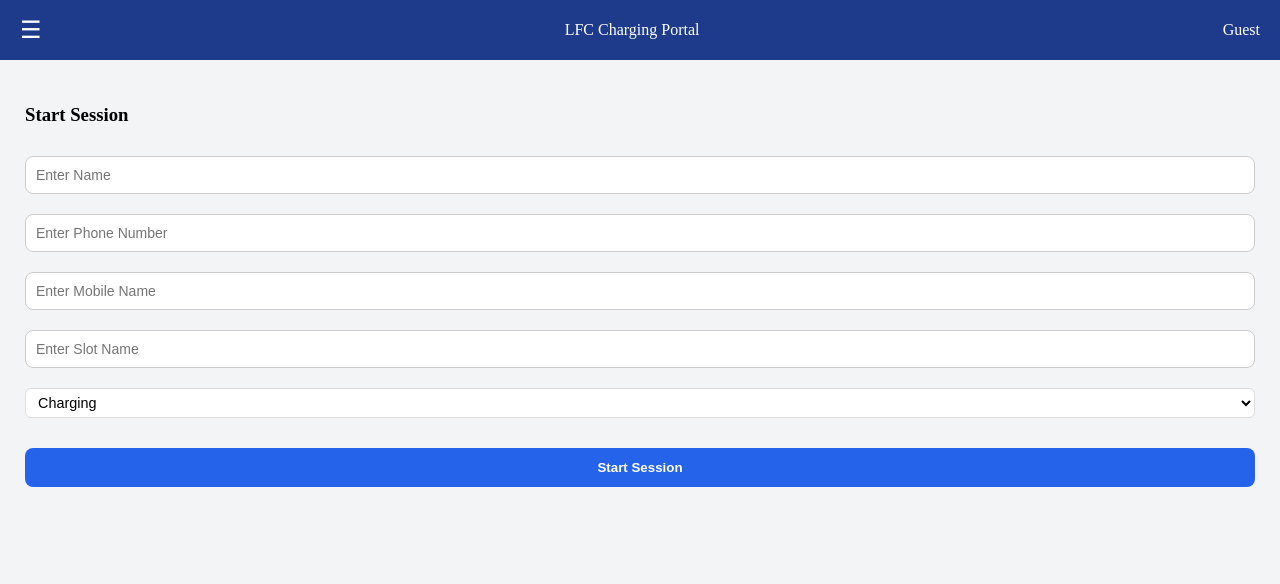
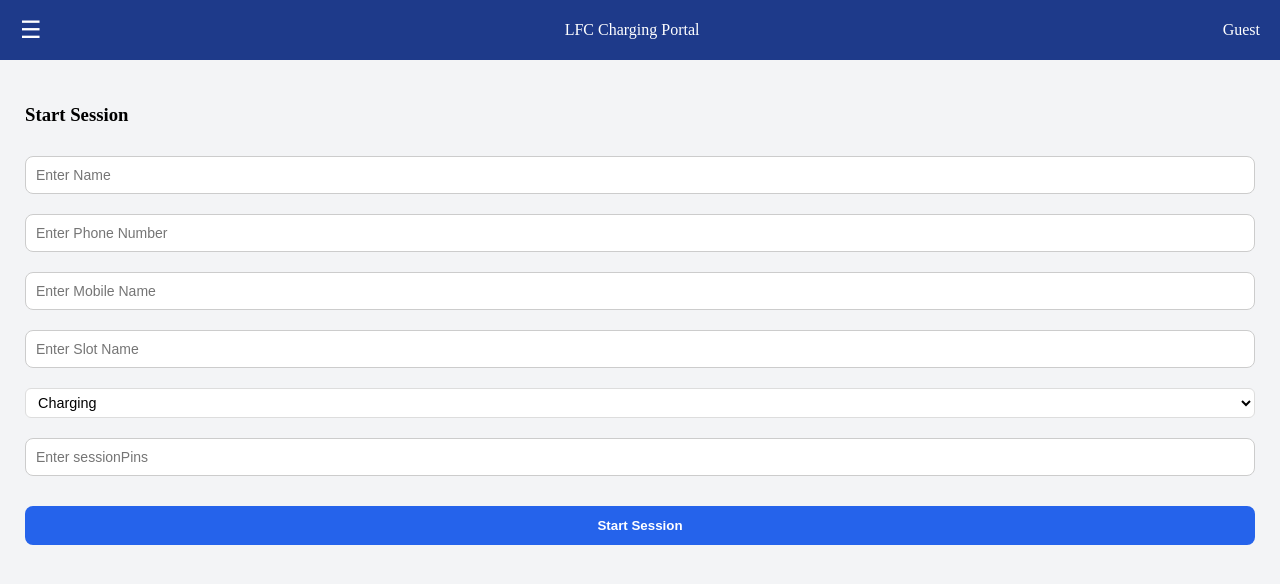
Before and after one commit to Obasolomoni/ChargingPortal, a React app in the folder frontend/: page /create in a window 1280 px wide. Shown: the top 584 px of the page. Built offline with nearby package versions, Linux system fonts and the light colour scheme; the HTML template or start-up script is replaced by a standard one.

Commit message:
Initial Update

```diff
--- a/frontend/src/StartSession/StartSession.jsx
+++ b/frontend/src/StartSession/StartSession.jsx
@@ -13,7 +13,8 @@ function StartSession() {
     userNumber: "",
     slotName: "",
     session: "Charging",
-    Registrar: ""
+    Registrar: "",
+    sessionPins:""
   });
 
   // 🔥 Handle input changes
@@ -51,7 +52,8 @@ function StartSession() {
           mobileName: "",
           userNumber: "",
           slotName: "",
-          session: "Charging"
+          session: "Charging",
+          sessionPins:""
         });
       } else {
         toast.error(data.message);
@@ -116,6 +118,14 @@ function StartSession() {
               <option value="Pending">Pending</option>
             </select>
 
+             <input
+              name="sessionPins"
+              type="text"
+              placeholder="Enter sessionPins"
+              value={formData.sessionPins}
+              onChange={handleChange}
+            />
+
           </div>
 
           <button type="submit">Start Session</button>
```
Also changed, not shown: 2 other files (tests, documents, lock files or other folders).
